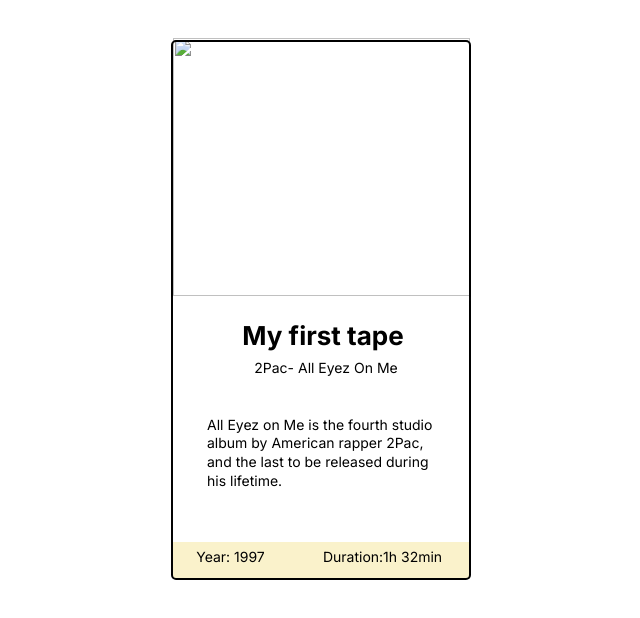
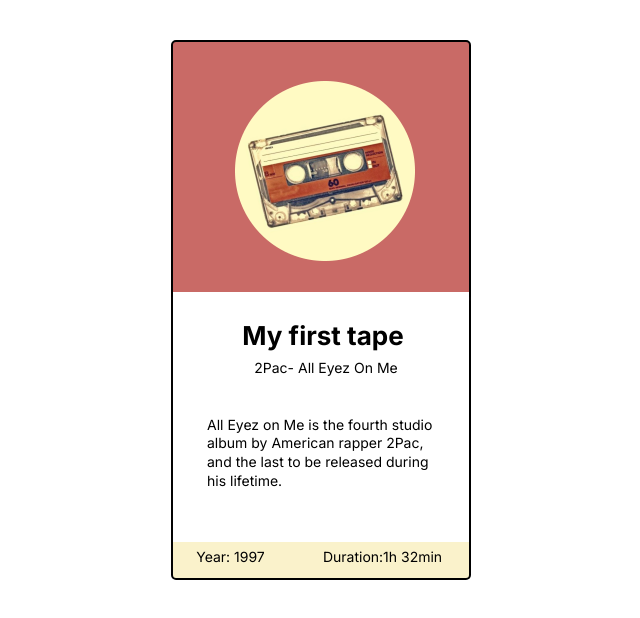
Before and after one commit to egesecgin/bits-and-atoms2, a plain HTML site: page index.html in a window 1280 px wide. Shown: the whole page, without its empty margins (319-959 px from the left). Drawn offline with Linux system fonts and the light colour scheme; the site is published under a folder, as on GitHub Pages, so addresses that start at the root find nothing.

Commit message:
Update index.html for image fetching

```diff
--- a/index.html
+++ b/index.html
@@ -15,7 +15,7 @@
         <div class="group-child"></div>
         <div class="group-container">
           <a href="https://ege.works" class="hidden-button">
-            <img class="group-item" alt="" src="/group-2@2x.png" />
+            <img class="group-item" alt="" src="group-2@2x.png" />
           </a>
           <div class="year-1997-parent">
             <div class="year-1997">Year: 1997</div>
```
